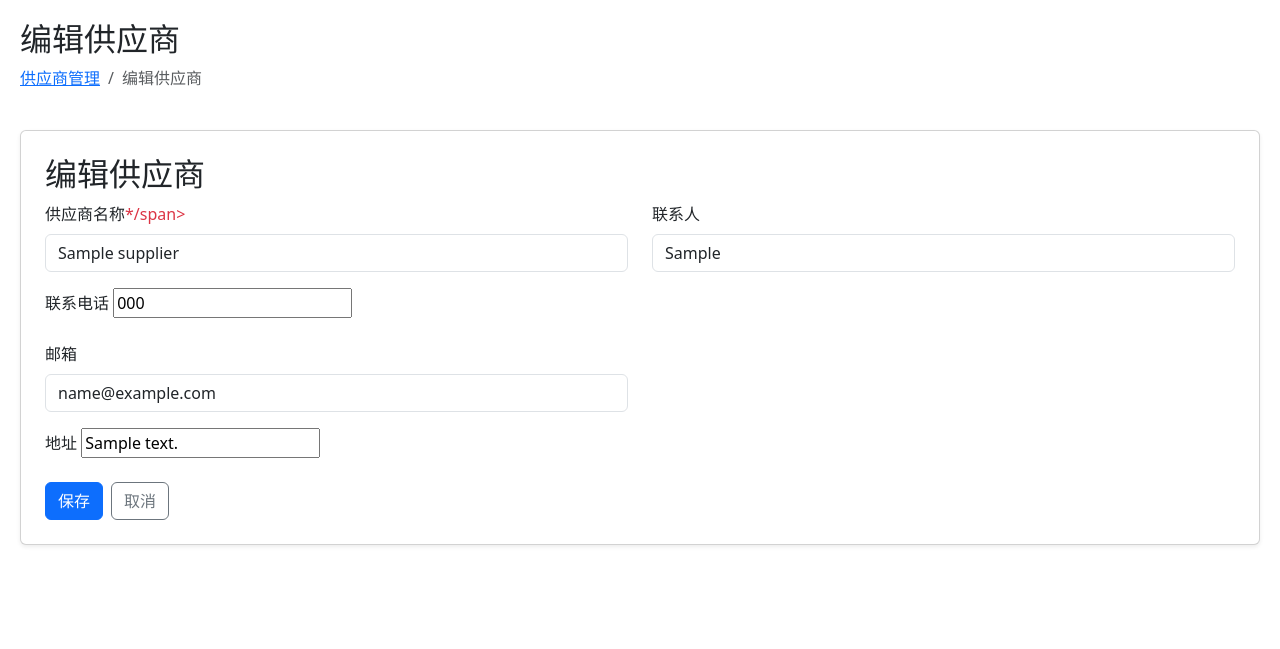
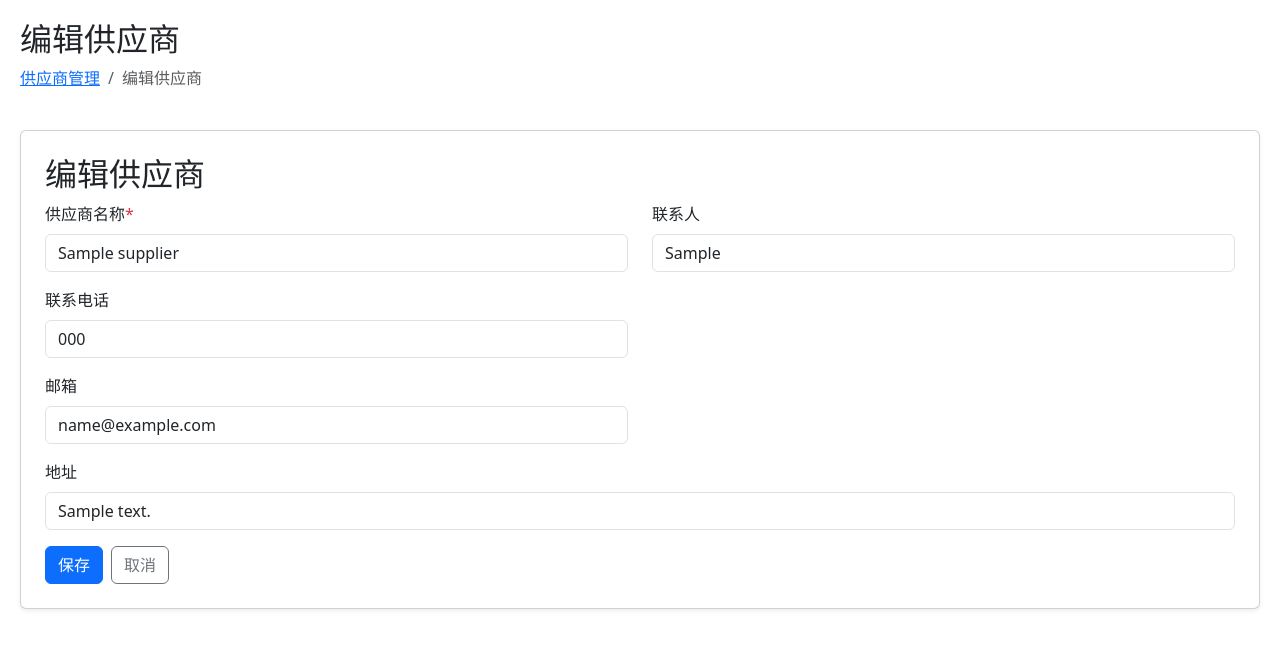
Before and after one commit to xianyugaofeng/warehouse_management, a Flask app: template app/templates/supplier/edit.html in a window 1280 px wide. Shown: the part 56-705 px from the top of the page. Run offline with Flask 3, Linux system fonts and the light colour scheme; the template is opened without the code that fills it: values that come from a table or form of the project are taken from there, others are empty; tables that the repository leaves empty hold one stand-in row (values such as "Sample post"); parts of the project's set-up code (start-up, migrations or seed data) failed here and were passed over.

Commit message:
修复bug

```diff
--- a/app/templates/supplier/edit.html
+++ b/app/templates/supplier/edit.html
@@ -16,12 +16,12 @@
 
     <div class="card shadow-sm">
         <div class="card-body p-4">
-            {% if product.id %}
+            {% if supplier.id %}
                 <h2>编辑供应商</h2>
                 <form method = "POST" action = "{{ url_for('supplier.edit', id=supplier.id) }}">
                     <div class="row mb-3">
                         <div class="col-md-6">
-                            <label for="name" class="form-label">供应商名称<span class="text-danger">*/span></label>
+                            <label for="name" class="form-label">供应商名称<span class="text-danger">*</span></label>
                             <input type="text" class="form-control" id="name" name="name" value="{{ supplier.name }}" required placeholder="请输入供应商名称">
                         </div>
                         <div class="col-md-6">
@@ -32,7 +32,7 @@
                     <div class="row mb-3">
                         <div class="col-md-6">
                             <label for="phone" class="form-label">联系电话</label>
-                            <input type="text" class="form-label" id="phone" name="phone" value="{{ supplier.phone }}" placeholder="请输入联系电话">
+                            <input type="text" class="form-control" id="phone" name="phone" value="{{ supplier.phone }}" placeholder="请输入联系电话">
                         </div>
                     </div>
                     <div class="row mb-3">
@@ -43,7 +43,7 @@
                     </div>
                     <div class="mb-3">
                         <label for="address" class="form-label">地址</label>
-                        <input type="text" class="form-label" id="address" name="address" value="{{ supplier.address }}" placeholder="请输入地址">
+                        <input type="text" class="form-control" id="address" name="address" value="{{ supplier.address }}" placeholder="请输入地址">
                     </div>
                     <div class="d-flex gap-2">
                         <button type="submit" class="btn btn-primary">保存</button>
@@ -56,7 +56,7 @@
                 <form method="POST" action="{{ url_for('supplier.edit', id=0) }}">
                     <div class="row mb-3">
                         <div class="col-md-6">
-                            <label for="name" class="form-label">供应商名称<span class="text-danger">*/span></label>
+                            <label for="name" class="form-label">供应商名称<span class="text-danger">*</span></label>
                             <input type="text" class="form-control" id="name" name="name" value="{{ supplier.name }}" required placeholder="请输入供应商名称">
                         </div>
                         <div class="col-md-6">
@@ -67,7 +67,7 @@
                     <div class="row mb-3">
                         <div class="col-md-6">
                             <label for="phone" class="form-label">联系电话</label>
-                            <input type="text" class="form-label" id="phone" name="phone" value="{{ supplier.phone }}" placeholder="请输入联系电话">
+                            <input type="text" class="form-control" id="phone" name="phone" value="{{ supplier.phone }}" placeholder="请输入联系电话">
                         </div>
                     </div>
                     <div class="row mb-3">
@@ -78,7 +78,7 @@
                     </div>
                     <div class="mb-3">
                         <label for="address" class="form-label">地址</label>
-                        <input type="text" class="form-label" id="address" name="address" value="{{ supplier.address }}" placeholder="请输入地址">
+                        <input type="text" class="form-control" id="address" name="address" value="{{ supplier.address }}" placeholder="请输入地址">
                     </div>
                     <div class="d-flex gap-2">
                         <button type="submit" class="btn btn-primary">保存</button>
--- a/app/templates/supplier/list.html
+++ b/app/templates/supplier/list.html
@@ -14,7 +14,7 @@
         <div class="card-body">
             <form action="{{ url_for('supplier.list') }}" method="GET" class="form-inline">
                 <div class="form-group mr-3">
-                    <input type="text" name="keyword" class="form-control" placeholder="搜索供应商名称、联系刃或电话" value="{{ keyword }}">
+                    <input type="text" name="keyword" class="form-control" placeholder="搜索供应商名称、联系人或电话" value="{{ keyword }}">
                 </div>
                 <button type="submit" class="btn btn-primary">搜索</button>
                 <a href="{{ url_for('supplier.edit', id=0) }}" class="btn btn-success ml-3">添加供应商</a>
@@ -50,6 +50,7 @@
                                 <td>{{ supplier.name }}</td>
                                 <td>{{ supplier.contact_person }}</td>
                                 <td>{{ supplier.phone }}</td>
+                                <td>{{ supplier.address }}</td>
                                 <td>{{ supplier.email }}</td>
                                 <td>{{ supplier.create_time.strftime('%Y-%m-%d %H:%M:%S') }}</td>
                                 <td>
@@ -85,7 +86,7 @@
                                 <li class="page-item active"><span class="page-link">{{ page }}</span></li>
                             {% else %}
                                 <li class="page-item">
-                                    <a class="page-link" href="{{ url_for('supplier,list', page=page, keyword=keyword) }}">
+                                    <a class="page-link" href="{{ url_for('supplier.list', page=page, keyword=keyword) }}">
                                         {{ page }}
                                     </a>
                                 </li>
```
Also changed, not shown: app/views/supplier_manage.py (+5 -5 lines).
